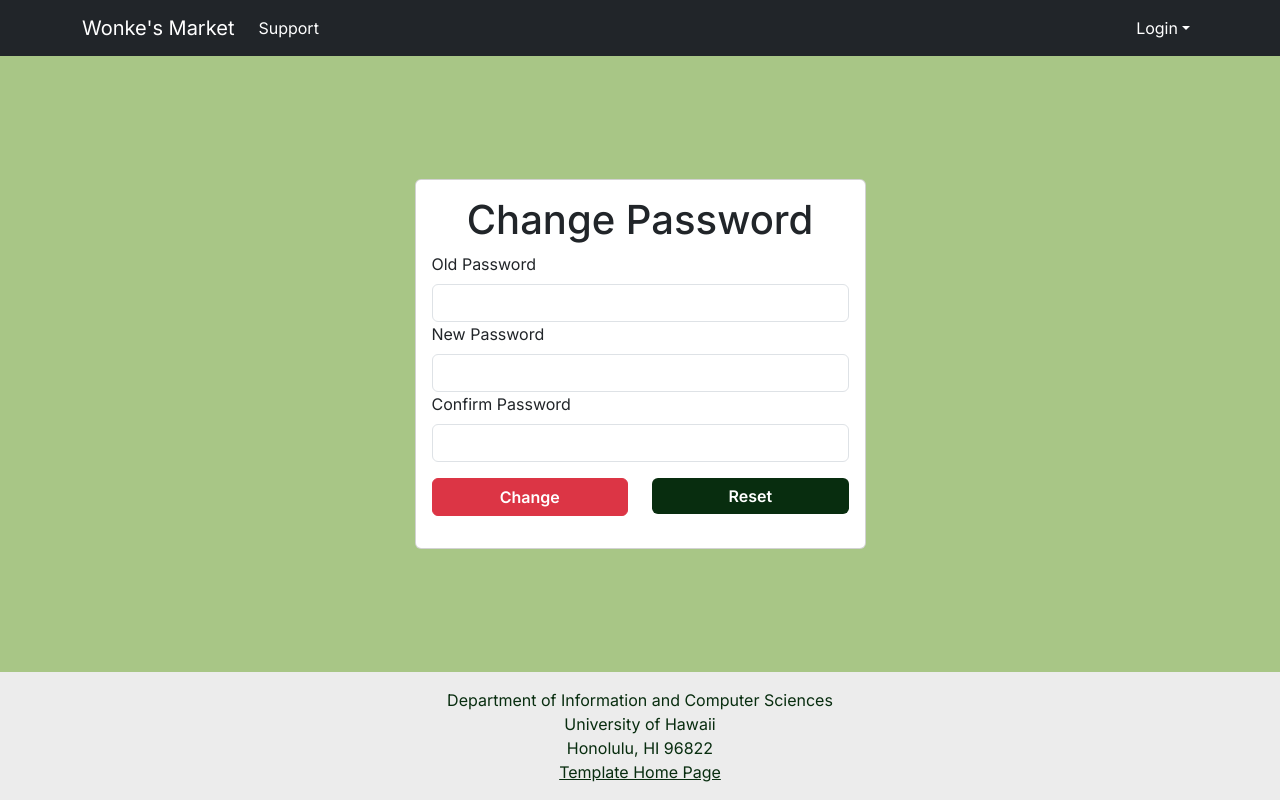
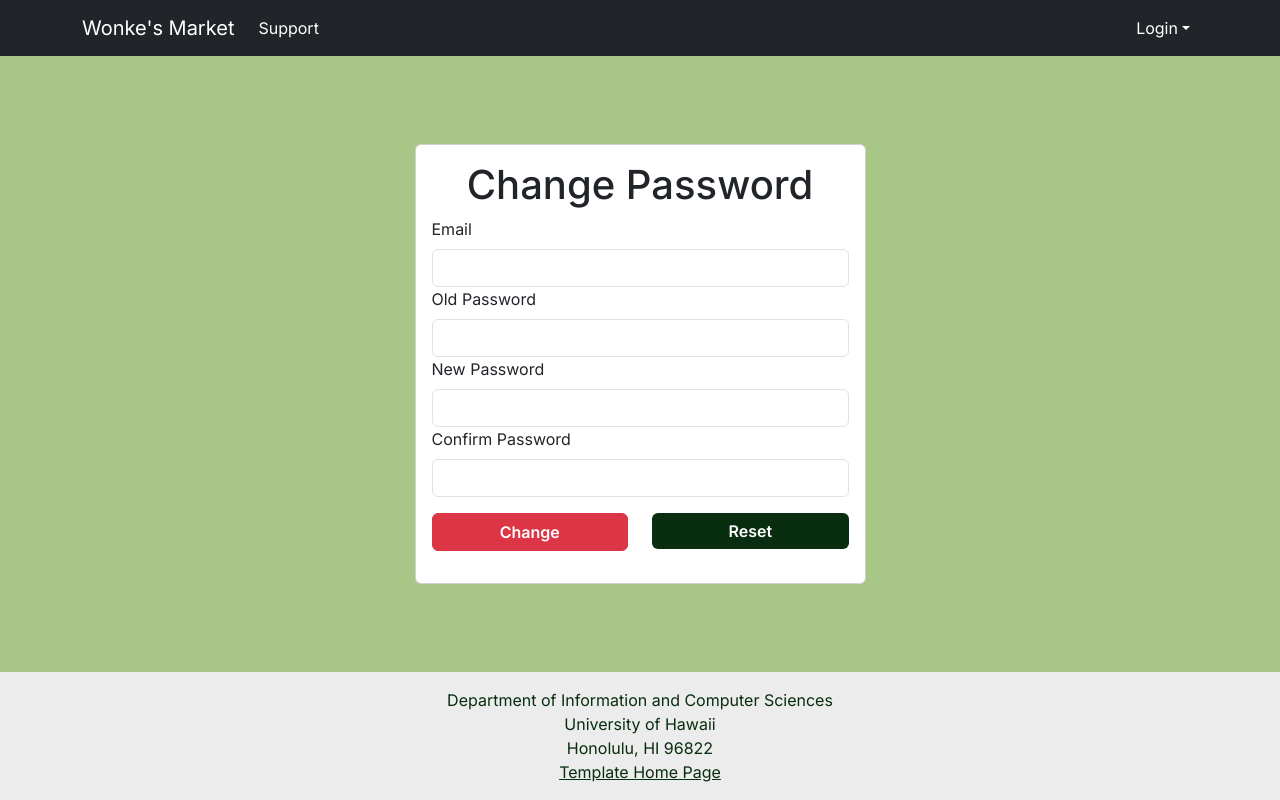
Before and after one commit to wonkes-manoa/manoa-student-market, a Next.js app: page /auth/change-password in a window 1280 px wide. Built offline with nearby package versions, Linux system fonts and the light colour scheme; no server answers.

Commit message:
edited change password
added options to change password on the login screen and added the ability to entire a email on the change password page

```diff
--- a/src/app/auth/change-password/page.tsx
+++ b/src/app/auth/change-password/page.tsx
@@ -10,6 +10,7 @@ import { changePassword } from '@/lib/dbActions';
 import LoadingSpinner from '@/components/LoadingSpinner';
 
 type ChangePasswordForm = {
+  useremail: string;
   oldpassword: string;
   password: string;
   confirmPassword: string;
@@ -21,6 +22,7 @@ const ChangePassword = () => {
   const { data: session, status } = useSession();
   const email = session?.user?.email || '';
   const validationSchema = Yup.object().shape({
+    useremail: Yup.string().email('Enter a valid email').required('Email is required'),
     oldpassword: Yup.string().required('Password is required'),
     password: Yup.string()
       .required('Password is required')
@@ -63,6 +65,16 @@ const ChangePassword = () => {
               <Card.Body>
                 <h1 className="text-center">Change Password</h1>
                 <Form onSubmit={handleSubmit(onSubmit)}>
+                  <Form.Group className="form-group">
+                    <Form.Label>Email</Form.Label>
+                    <input
+                      type="email"
+                      {...register('useremail')}
+                      className={`form-control ${errors.useremail ? 'is-invalid' : ''}`}
+                    />
+                    <div className="invalid-feedback">{errors.useremail?.message}</div>
+                  </Form.Group>
+                  {/* test */}
                   <Form.Group className="form-group">
                     <Form.Label>Old Password</Form.Label>
                     <input
--- a/src/app/auth/signin/page.tsx
+++ b/src/app/auth/signin/page.tsx
@@ -56,6 +56,7 @@ const SignIn = () => {
                     <Form.Label>Password</Form.Label>
                     <input name="password" type="password" className="form-control" />
                   </Form.Group>
+                  <a id="change-password-link" href="/auth/change-password">Forgot Password?</a>
                   <Button
                     type="submit"
                     className="w-100 fw-semibold bg-wonkes-1 border-0 mt-3"
```
Also changed, not shown: src/app/auth/signup/page.tsx (+0 -10 lines).
